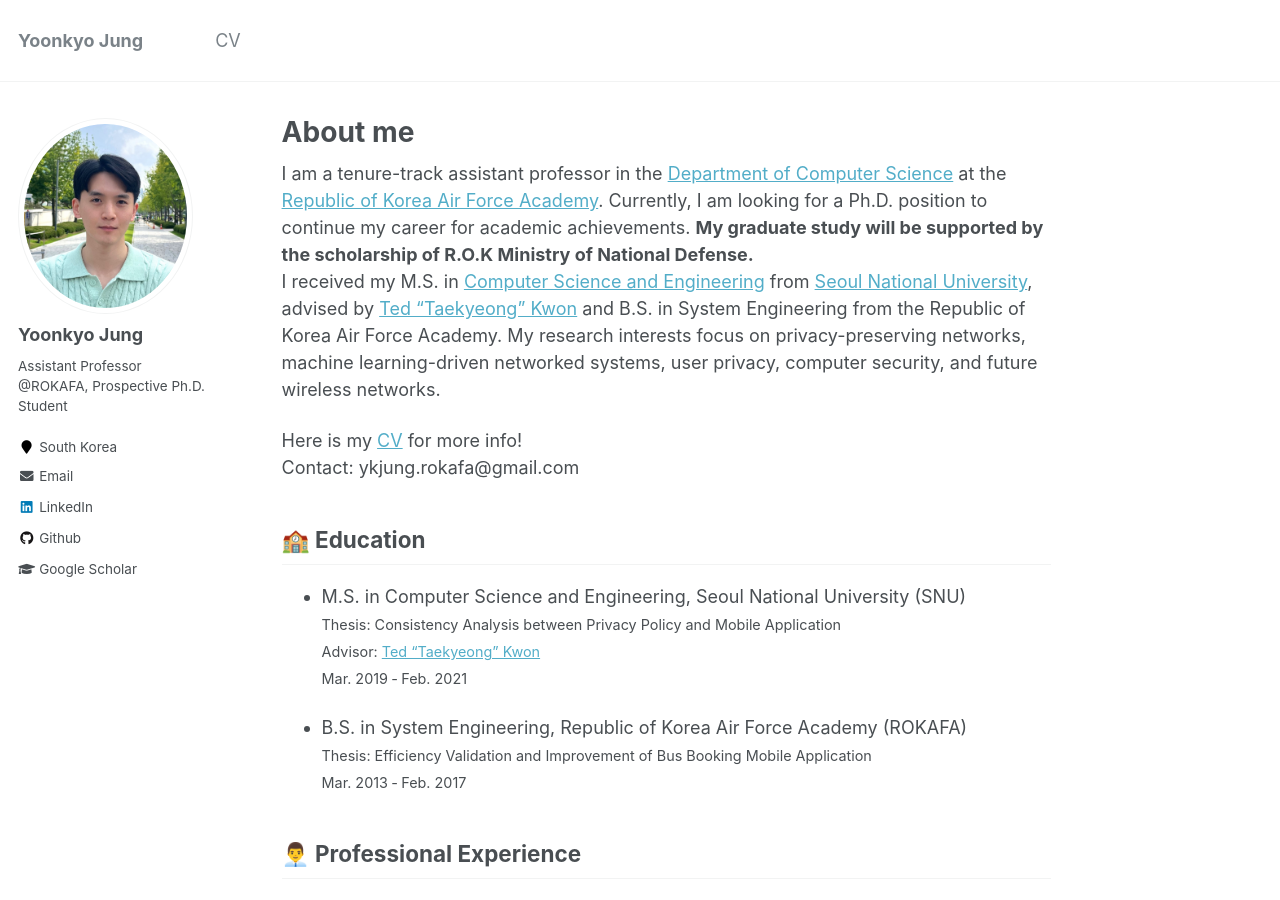
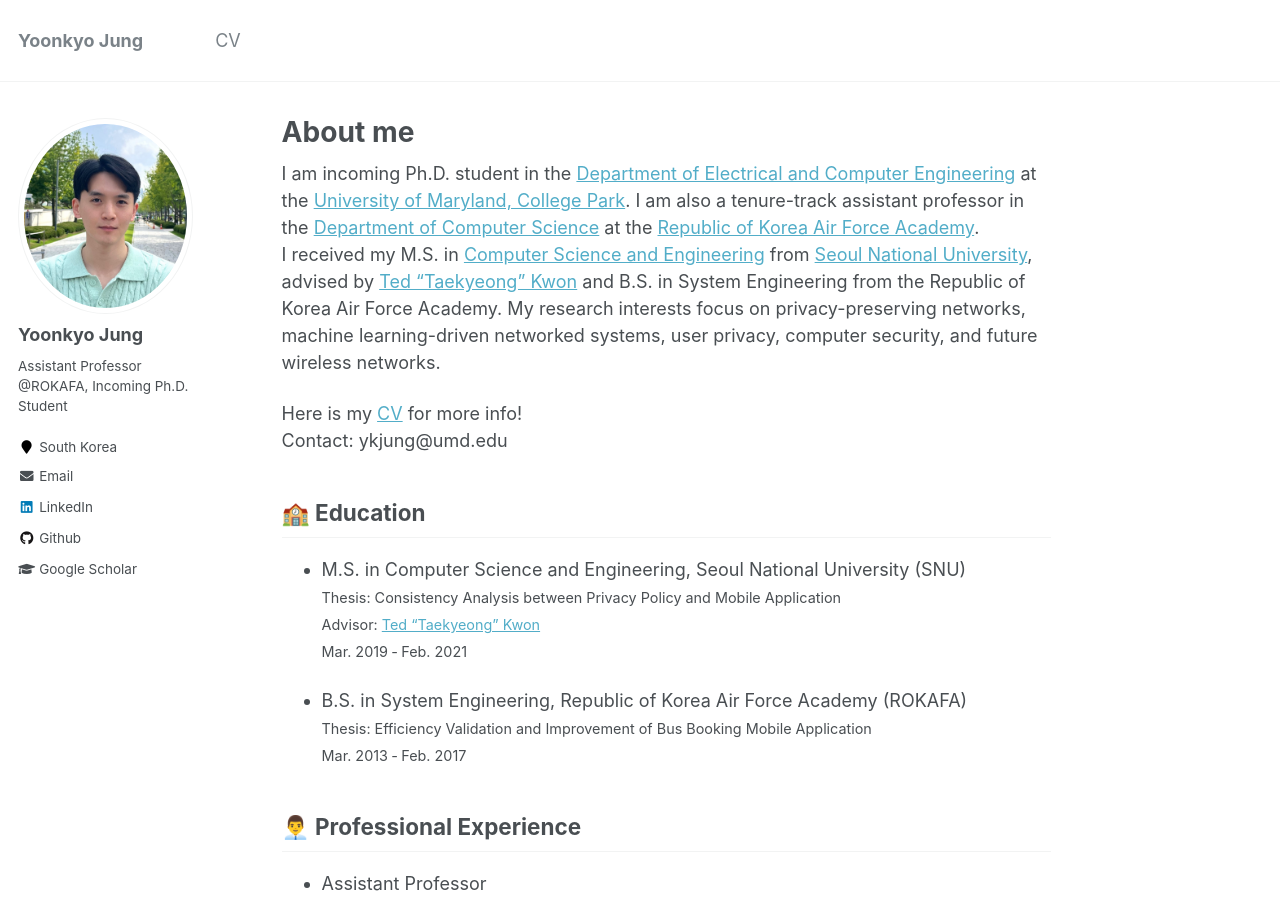
Before and after one commit to Yoonkyo/yoonkyo.github.io, a Jekyll site: the page built from _pages/about.md, in a window 1280 px wide and 900 px high. Built offline with Jekyll 4.4.1, drawn with Linux system fonts in a browser that asks for light colours; formulas are drawn with MathJax 3.

Commit message:
Update info

```diff
--- a/_config.yml
+++ b/_config.yml
@@ -82,7 +82,7 @@
 author:
   name             : "Yoonkyo Jung"
   avatar           : "pic1.jpg"
-  bio              : "Assistant Professor @ROKAFA, Prospective Ph.D. Student "
+  bio              : "Assistant Professor @ROKAFA, Incoming Ph.D. Student "
   location         : "South Korea"
   pubmed           :
   googlescholar    : "https://scholar.google.com/citations?user=jCWI3LUAAAAJ&hl=en"
--- a/_pages/about.md
+++ b/_pages/about.md
@@ -8,11 +8,11 @@
   - /about.html
 ---
 
-I am a tenure-track assistant professor in the [Department of Computer Science](https://rokaf.airforce.mil.kr/afa/1424/subview.do) at the [Republic of Korea Air Force Academy](https://rokaf.airforce.mil.kr/afa/index.do). Currently, I am looking for a Ph.D. position to continue my career for academic achievements. **My graduate study will be supported by the scholarship of R.O.K Ministry of National Defense.** \\
+I am incoming Ph.D. student in the [Department of Electrical and Computer Engineering](https://www.ece.umd.edu/) at the [University of Maryland, College Park](https://www.umd.edu/). I am also a tenure-track assistant professor in the [Department of Computer Science](https://rokaf.airforce.mil.kr/afa/1424/subview.do) at the [Republic of Korea Air Force Academy](https://rokaf.airforce.mil.kr/afa/index.do).  \\
 I received my M.S. in [Computer Science and Engineering](https://cse.snu.ac.kr/) from [Seoul National University](https://www.snu.ac.kr/), advised by [Ted "Taekyeong" Kwon](https://mmlab.snu.ac.kr/) and B.S. in System Engineering from the Republic of Korea Air Force Academy. My research interests focus on privacy-preserving networks, machine learning-driven networked systems, user privacy, computer security, and future wireless networks.
 
 Here is my [CV](/cv_yoonkyo.pdf) for more info! \\
-Contact: ykjung.rokafa@gmail.com
+Contact: ykjung@umd.edu
 
 🏫 Education
 ------
```
